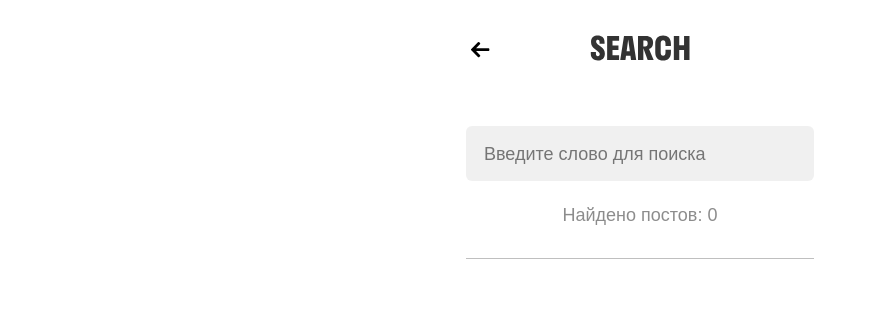
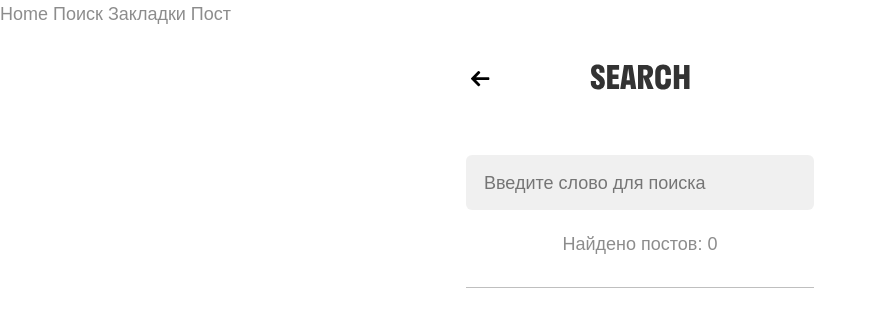
Before and after one commit to solos-pro/coursework2_rebase, a Flask app: page /search/ in a window 1280 px wide. Shown: the top 327 px of the page, without its empty margins (0-876 px from the left). Run offline with Flask 2, Linux system fonts and the light colour scheme.

Commit message:
search.html

```diff
--- /dev/null
+++ b/templates/base.html
@@ -0,0 +1,19 @@
+<!DOCTYPE html>
+<html lang="ru">
+<head>
+    <meta charset="UTF-8" name="viewport" content="width=device-width, initial-scale=1.0">
+    <link href="{{url_for('static', filename='css/styles.min.css')}}" rel="stylesheet">
+    <title>{% block title %} {% endblock %}</title>
+</head>
+<body>
+        <a href="{{ '/'         }}" class="item__btn-more">Home</a>
+        <a href="{{ '/search'   }}" class="item__btn-more">Поиск</a>
+        <a href="{{ '/bookmarks'}}" class="item__btn-more">Закладки</a>
+        <a href="{{ '/posts/1'  }}" class="item__btn-more">Пост</a>
+
+
+        <div>
+            {% block content %} {% endblock %}
+        </div>
+</body>
+</html>
--- a/templates/search.html
+++ b/templates/search.html
@@ -1,15 +1,10 @@
-<!DOCTYPE html>
-<html lang="ru">
 
-<head>
-  <meta charset="UTF-8">
-  <meta name="viewport" content="width=device-width, initial-scale=1.0">
-  <title>search</title>
-<!--  <link href="static/css/styles.min.css" rel="stylesheet">-->
-  <link href="{{url_for('static', filename='css/styles.min.css')}}" rel="stylesheet">
-</head>
+{% extends 'base.html' %}
 
-<body>
+  {% block title %} search {% endblock %}
+{% block content %}
+
+
   <header class="container header">
     <div class="header__wrapper">
       <a href="/" class="header__btn-back">
@@ -80,6 +75,4 @@
       <path d="M1.024 6.952c0 3.264 1.44 5.184 3.52 6.752l2.56 1.952c1.664 1.28 2.624 2.016 2.624 3.648 0 1.152-.704 1.856-1.888 1.856-1.152 0-1.92-.896-1.92-2.304V17H.8v2.08c0 4.128 3.168 6.4 7.04 6.4s7.04-2.24 7.04-6.816c0-3.104-1.536-5.056-3.584-6.592L8.64 10.024C7.072 8.84 6.144 8.136 6.144 6.568c0-1.12.704-1.728 1.664-1.728 1.056 0 1.728.704 1.728 2.176V8.68h5.024V6.92c0-4.32-2.976-6.4-6.752-6.4-3.712 0-6.784 1.824-6.784 6.432ZM29.099 20.36h-6.592v-5.28h5.952v-4.64h-5.952v-4.8H29.1V1H17.131v24H29.1v-4.64ZM34 1l-3.777 24h5.216l.576-4.32h4.416l.577 4.32h5.215L42.447 1H34Zm2.623 15.2 1.6-11.68 1.6 11.68h-3.2ZM53.352 25V13.192L57.671 25h5.984l-4.64-11.104c2.432-.832 4.032-2.752 4.032-5.728V7.24c0-4.064-2.976-6.24-7.072-6.24h-8v24h5.376Zm1.888-19.52c1.504 0 2.432.704 2.432 2.688v.448c0 2.144-.928 3.008-2.432 3.008h-1.888V5.48h1.888Zm20.25 9.28v2.56c0 2.624-.896 3.52-2.4 3.52s-2.4-.896-2.4-3.52V8.68c0-2.656.928-3.52 2.4-3.52 1.504 0 2.4.864 2.4 3.52v2.24h5.44V8.84c0-5.568-2.976-8.32-7.84-8.32s-7.84 2.752-7.84 8.32v8.32c0 5.568 2.976 8.32 7.84 8.32s7.84-2.752 7.84-8.32v-2.4h-5.44ZM89.259 25v-9.984h4.8V25h5.44V1h-5.44v9.344h-4.8V1h-5.44v24h5.44Z" fill="#000" fill-opacity=".8" />
     </symbol>
   </svg>
-</body>
-
-</html>
+{% endblock %}
```
